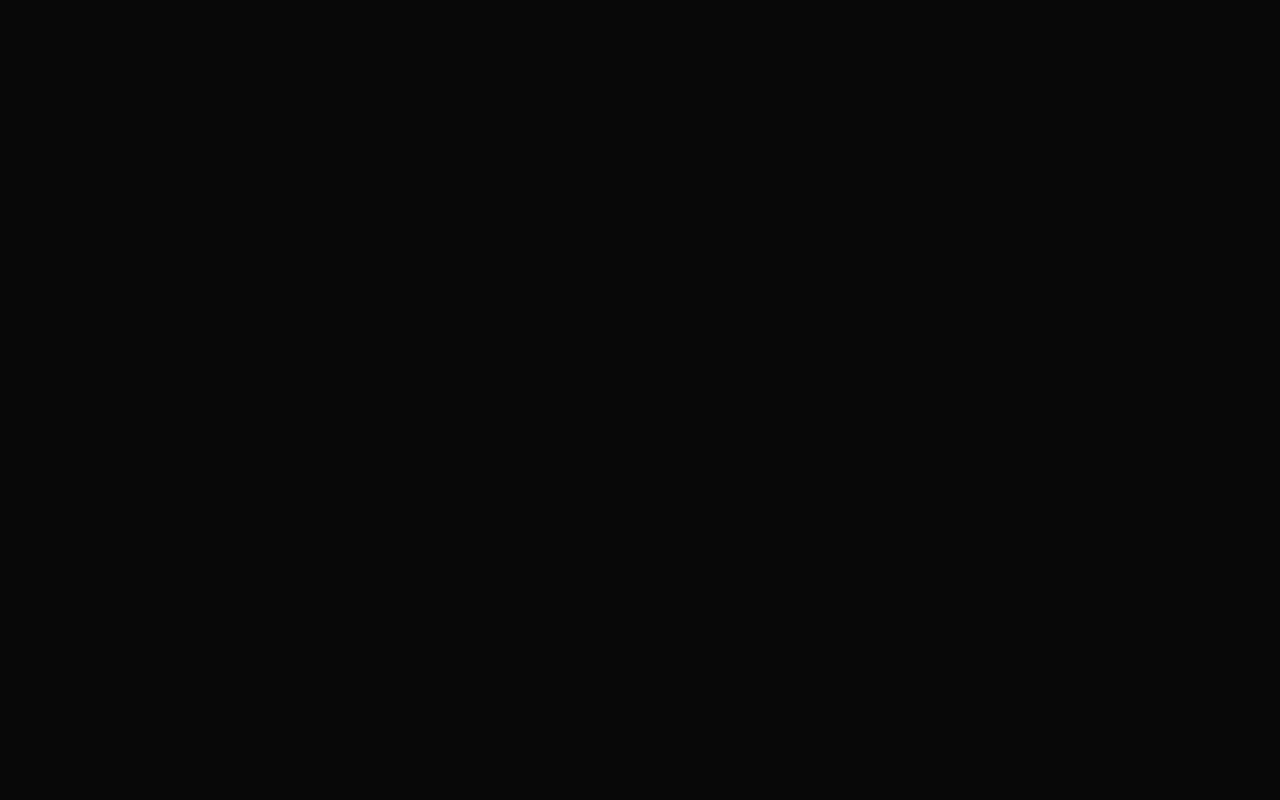
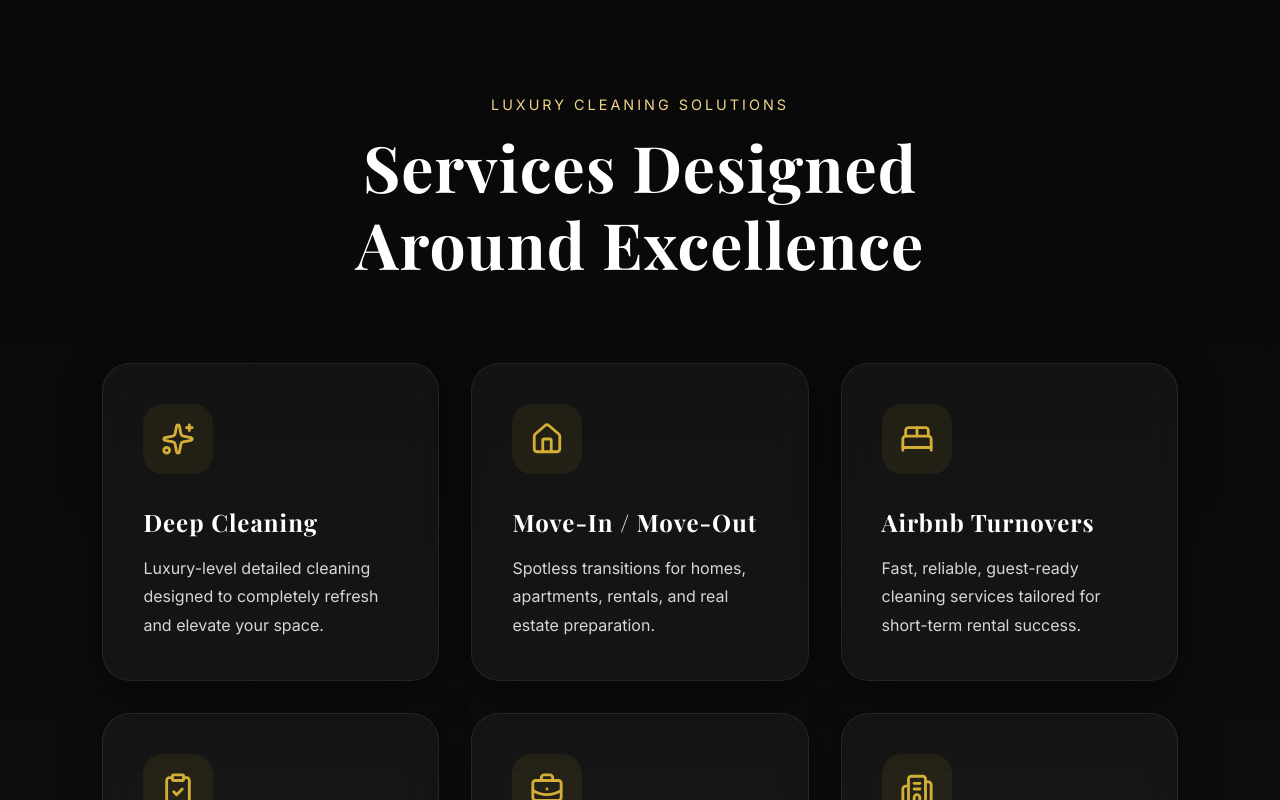
Before and after one commit to RodriguezRamiro/BombshellLuxeCleaning, a React (Vite) app: page / in a window 1280 px wide. Shown: the part 800-1600 px from the top of the page. Before the commit the page ends 800 px from the top, so only its background shows below. Built offline with nearby package versions, Linux system fonts and the light colour scheme.

Commit message:
updated importts and routes in app.jsx... services now include luxury glass cards elegant hover effects responsive service grid gold premium accents high-end section transitions

```diff
--- a/src/App.jsx
+++ b/src/App.jsx
@@ -2,6 +2,7 @@
 
 import Navbar from './components/Navbar'
 import Hero from './components/Hero'
+import Services from './components/Services'
 
 function App() {
 
@@ -11,6 +12,7 @@ function App() {
 
       <Navbar />
       <Hero />
+      <Services />
 
     </>
 
--- a/src/styles/services.css
+++ b/src/styles/services.css
@@ -0,0 +1,164 @@
+/* //BomshellLuxeCleaning/src/styles/services.css */
+
+.services-section{
+
+    background:
+      linear-gradient(
+        to bottom,
+        #080808,
+        #0f0f0f
+      );
+
+  }
+
+  .section-heading{
+
+    text-align:center;
+
+    margin-bottom:5rem;
+
+  }
+
+  .section-heading p{
+
+    color:var(--gold-soft);
+
+    text-transform:uppercase;
+
+    letter-spacing:3px;
+
+    margin-bottom:1rem;
+
+    font-size:0.9rem;
+
+  }
+
+  .section-heading h2{
+
+    font-size:clamp(2.5rem, 6vw, 4rem);
+
+    max-width:700px;
+
+    margin:auto;
+
+    line-height:1.2;
+
+  }
+
+  .services-grid{
+
+    display:grid;
+
+    grid-template-columns:
+      repeat(auto-fit, minmax(280px, 1fr));
+
+    gap:2rem;
+
+  }
+
+  .service-card{
+
+    position:relative;
+
+    padding:2.5rem;
+
+    border-radius:28px;
+
+    overflow:hidden;
+
+    background:
+      rgba(255,255,255,0.04);
+
+    border:
+      1px solid rgba(255,255,255,0.08);
+
+    backdrop-filter:blur(16px);
+
+    transition:0.4s ease;
+
+    box-shadow:var(--shadow-soft);
+
+  }
+
+  .service-card::before{
+
+    content:'';
+
+    position:absolute;
+
+    inset:0;
+
+    background:
+      linear-gradient(
+        135deg,
+        rgba(212,175,55,0.08),
+        transparent
+      );
+
+    opacity:0;
+
+    transition:0.4s ease;
+
+  }
+
+  .service-card:hover{
+
+    transform:
+      translateY(-10px);
+
+    border:
+      1px solid rgba(212,175,55,0.3);
+
+    box-shadow:
+      0 0 30px rgba(212,175,55,0.15);
+
+  }
+
+  .service-card:hover::before{
+
+    opacity:1;
+
+  }
+
+  .service-icon{
+
+    width:70px;
+    height:70px;
+
+    display:flex;
+    justify-content:center;
+    align-items:center;
+
+    border-radius:20px;
+
+    margin-bottom:2rem;
+
+    background:
+      rgba(212,175,55,0.08);
+
+    color:var(--gold-primary);
+
+  }
+
+  .service-icon svg{
+
+    width:34px;
+    height:34px;
+
+  }
+
+  .service-card h3{
+
+    margin-bottom:1rem;
+
+    font-size:1.5rem;
+
+  }
+
+  .service-card p{
+
+    color:var(--text-secondary);
+
+    line-height:1.8;
+
+  }
```
